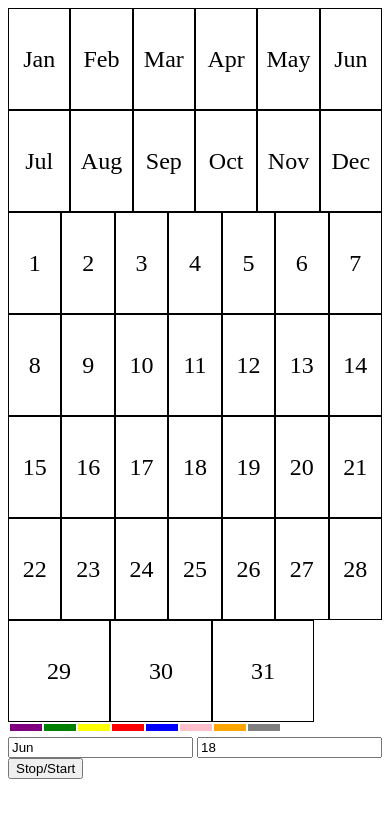
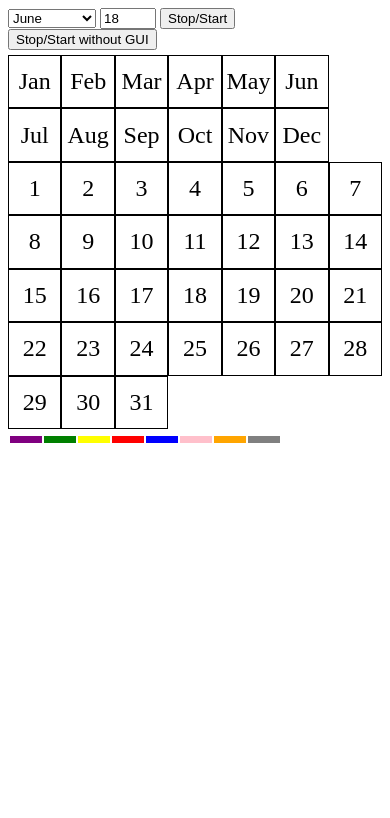
Before and after one commit to robertjajajja/a-puzzle-a-day, a plain HTML site: page a-puzzle-a-day.html in a window 390 px wide. Drawn offline with Linux system fonts and the light colour scheme.

Commit message:
1) Added option to run without refreshing GUI; 2) Mobile-friendly UI; 3) Renamed variables and fixed some comments; 4) Added fps gauge; 5) Made month a select and date a number field; 6) GUI is now responsive;

```diff
--- a/a-puzzle-a-day.css
+++ b/a-puzzle-a-day.css
@@ -1,22 +1,39 @@
-.container {
-  display: flex;
-  flex-direction: column;
+body {
+  height: 100vh;
+  max-width: 100%;
+}
+.block-container {
+  display: grid;
+  grid-template: 1fr 1fr 1fr 1fr 1fr 1fr 1fr / 1fr 1fr 1fr 1fr 1fr 1fr 1fr;
+  margin: 5px 0;
+  max-width: calc(100vh - 100px);
 }
 
-.row {
-  display: flex;
+.block-container::before {
+    content: '';
+    width: 0;
+    padding-bottom: 100%;
+    grid-row: 1 / 1;
+    grid-column: 1 / 1;
+}
+
+.block-container > *:first-child{
+    grid-row: 1 / 1;
+    grid-column: 1 / 1;
 }
 
 .block {
-  width: 100px;
-  height: 100px;
-  border-width: 1px;
-  border-color: black;
-  border-style: solid;
   display: flex;
   justify-content: center;
   align-items: center;
   font-size: x-large;
+  border-width: 1px;
+  border-color: transparent;
+  border-style: solid;
+}
+
+.border-black {
+  border-color: black;
 }
 
 .purple {
--- a/a-puzzle-a-day.html
+++ b/a-puzzle-a-day.html
@@ -1,66 +1,77 @@
 <!DOCTYPE html>
 <head>
+  <meta name="viewport" content="width=device-width, initial-scale=1">
   <link rel="stylesheet" href="a-puzzle-a-day.css">
 </head>
 <body>
-  <div class="container">
-    <div class="row">
-      <div class="block" id="block00">Jan</div>
-      <div class="block" id="block01">Feb</div>
-      <div class="block" id="block02">Mar</div>
-      <div class="block" id="block03">Apr</div>
-      <div class="block" id="block04">May</div>
-      <div class="block" id="block05">Jun</div>
-    </div>
-    <div class="row">
-      <div class="block" id="block10">Jul</div>
-      <div class="block" id="block11">Aug</div>
-      <div class="block" id="block12">Sep</div>
-      <div class="block" id="block13">Oct</div>
-      <div class="block" id="block14">Nov</div>
-      <div class="block" id="block15">Dec</div>
-    </div>
-    <div class="row">
-      <div class="block" id="block20">1</div>
-      <div class="block" id="block21">2</div>
-      <div class="block" id="block22">3</div>
-      <div class="block" id="block23">4</div>
-      <div class="block" id="block24">5</div>
-      <div class="block" id="block25">6</div>
-      <div class="block" id="block26">7</div>
-    </div>
-    <div class="row">
-      <div class="block" id="block30">8</div>
-      <div class="block" id="block31">9</div>
-      <div class="block" id="block32">10</div>
-      <div class="block" id="block33">11</div>
-      <div class="block" id="block34">12</div>
-      <div class="block" id="block35">13</div>
-      <div class="block" id="block36">14</div>
-    </div>
-    <div class="row">
-      <div class="block" id="block40">15</div>
-      <div class="block" id="block41">16</div>
-      <div class="block" id="block42">17</div>
-      <div class="block" id="block43">18</div>
-      <div class="block" id="block44">19</div>
-      <div class="block" id="block45">20</div>
-      <div class="block" id="block46">21</div>
-    </div>
-    <div class="row">
-      <div class="block" id="block50">22</div>
-      <div class="block" id="block51">23</div>
-      <div class="block" id="block52">24</div>
-      <div class="block" id="block53">25</div>
-      <div class="block" id="block54">26</div>
-      <div class="block" id="block55">27</div>
-      <div class="block" id="block56">28</div>
-    </div>
-    <div class="row">
-      <div class="block" id="block60">29</div>
-      <div class="block" id="block61">30</div>
-      <div class="block" id="block62">31</div>
-    </div>
+  <div class="outer-container">
+    <select name="month" id="month">
+      <option value="Jan">Janury</option>
+      <option value="Feb">Februry</option>
+      <option value="Mar">March</option>
+      <option value="Apr">April</option>
+      <option value="May">May</option>
+      <option value="Jun" selected>June</option>
+      <option value="Jul">July</option>
+      <option value="Aug">August</option>
+      <option value="Sep">September</option>
+      <option value="Oct">October</option>
+      <option value="Nov">November</option>
+      <option value="Dec">December</option>
+    </select>
+    <input name="date" id="date" value="18" type="number" min="1" max="31" />
+    <button onclick="stop = !stop; main()">Stop/Start</button>
+    <button onclick="stop = !stop; noGUI()">Stop/Start without GUI</button>
+    <div class="block-container">
+      <div class="block border-black" id="block00">Jan</div>
+      <div class="block border-black" id="block01">Feb</div>
+      <div class="block border-black" id="block02">Mar</div>
+      <div class="block border-black" id="block03">Apr</div>
+      <div class="block border-black" id="block04">May</div>
+      <div class="block border-black" id="block05">Jun</div>
+      <div class="block"></div>
+      <div class="block border-black" id="block10">Jul</div>
+      <div class="block border-black" id="block11">Aug</div>
+      <div class="block border-black" id="block12">Sep</div>
+      <div class="block border-black" id="block13">Oct</div>
+      <div class="block border-black" id="block14">Nov</div>
+      <div class="block border-black" id="block15">Dec</div>
+      <div class="block"></div>
+      <div class="block border-black" id="block20">1</div>
+      <div class="block border-black" id="block21">2</div>
+      <div class="block border-black" id="block22">3</div>
+      <div class="block border-black" id="block23">4</div>
+      <div class="block border-black" id="block24">5</div>
+      <div class="block border-black" id="block25">6</div>
+      <div class="block border-black" id="block26">7</div>
+      <div class="block border-black" id="block30">8</div>
+      <div class="block border-black" id="block31">9</div>
+      <div class="block border-black" id="block32">10</div>
+      <div class="block border-black" id="block33">11</div>
+      <div class="block border-black" id="block34">12</div>
+      <div class="block border-black" id="block35">13</div>
+      <div class="block border-black" id="block36">14</div>
+      <div class="block border-black" id="block40">15</div>
+      <div class="block border-black" id="block41">16</div>
+      <div class="block border-black" id="block42">17</div>
+      <div class="block border-black" id="block43">18</div>
+      <div class="block border-black" id="block44">19</div>
+      <div class="block border-black" id="block45">20</div>
+      <div class="block border-black" id="block46">21</div>
+      <div class="block border-black" id="block50">22</div>
+      <div class="block border-black" id="block51">23</div>
+      <div class="block border-black" id="block52">24</div>
+      <div class="block border-black" id="block53">25</div>
+      <div class="block border-black" id="block54">26</div>
+      <div class="block border-black" id="block55">27</div>
+      <div class="block border-black" id="block56">28</div>
+      <div class="block border-black" id="block60">29</div>
+      <div class="block border-black" id="block61">30</div>
+      <div class="block border-black" id="block62">31</div>
+      <div class="block"></div>
+      <div class="block"></div>
+      <div class="block"></div>
+      <div class="block"></div>
     </div>
     <table class="stats">
       <thead><tr>
@@ -85,9 +96,7 @@
       </tr></tbody>
     </table>
     <div class="result"></div>
-  <input id="month" value="Jun" />
-  <input id="day" value="18" />
-  <button onclick="stop = !stop; main()">Stop/Start</button>
+  </div>
   <script src="lodash.min.js"></script>
   <script src="a-puzzle-a-day.js"></script>
 </body>
--- a/a-puzzle-a-day.js
+++ b/a-puzzle-a-day.js
@@ -1,4 +1,3 @@
-const targets = [];
 const boardNames = [
   ['Jan', 'Feb', 'Mar', 'Apr', 'May', 'Jun'],
   ['Jul', 'Aug', 'Sep', 'Oct', 'Nov', 'Dec'],
@@ -8,9 +7,7 @@ const boardNames = [
   [ '22',  '23',  '24',  '25',  '26',  '27',  '28'],
   [ '29',  '30',  '31'],
 ];
-const boardNameMap = {};
-boardNames.forEach((r, i) => r.forEach((v, j) => boardNameMap[v] = [i, j]));
-let targetPositions;
+const boardNamePositionMap = {};
 
 const pieces = [
   [[[0, 0], [1, 0], [2, 0], [2, 1], [3, 1]]],          // purple
@@ -22,43 +19,76 @@ const pieces = [
   [[[0, 3], [1, 0], [1, 1], [1, 2], [1, 3]]],          // orange
   [[[0, 0], [0, 2], [1, 0], [1, 1], [1, 2]]],          // gray
 ];
-generatePieces();
 
 const pieceColors = [
   'purple', 'green', 'yellow', 'red', 'blue', 'pink', 'orange', 'gray'
 ];
 
-let combinations;
+boardNames.forEach((r, i) => r.forEach((v, j) => boardNamePositionMap[v] = [i, j]));
+generateDirections();
+
+let targetPositions;
+let piecePositions;
 let count = 0;
 let startTime;
-
 let stop = true;
-let immiExit = true;
 
 function init() {
+  clearBoard();
+  const targets = [];
   targets[0] = document.querySelector('#month').value;
-  targets[1] = document.querySelector('#day').value;
-  targetPositions = targets.map(t => boardNameMap[t]);
-  combinations = [];
-  generateCombinations();
+  targets[1] = document.querySelector('#date').value;
+  targetPositions = targets.map(t => boardNamePositionMap[t]);
+  piecePositions = [];
+  generateAllPiecePositions();
   removeTargetsFromCombinations();
-  count = 0;
   startTime = undefined;
 }
 
+function noGUI() {
+  if (stop) {
+    return;
+  }
+
+  init();
+  count = -1;
+  requestAnimationFrame(step);
+  function step() {
+    if (count === -1) {
+      document.querySelector('.result').innerHTML = 'running...';
+      count++;
+      requestAnimationFrame(step);
+    } else {
+      const stacks = [getNextPossibleSelections([], 0), [], [], [], [], [], [], []];
+      let currentIndexes = [];
+      while (currentIndexes.length !== pieceColors.length && !stop) {
+        if (!startTime) {
+          startTime = (new Date()).getTime();
+        }
+        const lastIndex = _.findLastIndex(stacks, stack => stack.length !== 0);
+        currentIndexes[lastIndex] = stacks[lastIndex].shift();
+        currentIndexes = currentIndexes.slice(0, lastIndex + 1);
+        count++;
+
+        if (lastIndex !== pieceColors.length - 1) {
+          stacks[lastIndex + 1] = getNextPossibleSelections(currentIndexes, lastIndex + 1);
+        }
+      }
+      const elapsedTime = (new Date()).getTime() - startTime;
+      colorBoard(currentIndexes, elapsedTime);
+      stop = true;
+    }
+  }
+}
+
 function main() {
-  if (!stop) {
+  if (stop) {
+    return;
+  }
+
   init();
-    const stacks = [
-      getNextPossibleSelections([], 0),
-      [],
-      [],
-      [],
-      [],
-      [],
-      [],
-      [],
-    ];
+  count = 0;
+  const stacks = [getNextPossibleSelections([], 0), [], [], [], [], [], [], []];
   let currentIndexes = [];
   requestAnimationFrame(step);
   function step(timestamp) {
@@ -68,32 +98,31 @@ function main() {
     const lastIndex = _.findLastIndex(stacks, stack => stack.length !== 0);
     currentIndexes[lastIndex] = stacks[lastIndex].shift();
     currentIndexes = currentIndexes.slice(0, lastIndex + 1);
-      colorBoard(currentIndexes);
+    count++;
+    colorBoard(currentIndexes, timestamp - startTime);
 
-      if (lastIndex !== 7) {
+    if (lastIndex !== pieceColors.length - 1) {
       stacks[lastIndex + 1] = getNextPossibleSelections(currentIndexes, lastIndex + 1);
     }
 
-      if (currentIndexes.length !== 8 && !stop) {
+    if (currentIndexes.length !== pieceColors.length && !stop) {
       requestAnimationFrame(step);
     } else {
       stop = true;
-        document.querySelector('.result').innerHTML += ' tries + ' + Math.round(timestamp - startTime) + 'ms spent';
-      }
     }
   }
 }
 
 function getNextPossibleSelections(currentIndexes, pieceIndex) {
-  const baseSelections = _.flatten(currentIndexes.map((c, i) => combinations[i][c]));
-  return combinations[pieceIndex].reduce((acc, value, index) => {
+  const baseSelections = _.flatten(currentIndexes.map((c, i) => piecePositions[i][c]));
+  return piecePositions[pieceIndex].reduce((acc, value, index) => {
     const combinedSelections = _.uniqWith([...baseSelections, ...value], _.isEqual);
     if (combinedSelections.length !== baseSelections.length + value.length) {
       return acc;
     }
 
-    if (pieceIndex !== 7) {
-      if (!advancedCut(combinedSelections, pieceIndex + 1)) {
+    if (pieceIndex !== pieceColors.length - 1) {
+      if (!forwardCut(combinedSelections, pieceIndex + 1)) {
         return acc;
       }
     }
@@ -103,7 +132,7 @@ function getNextPossibleSelections(currentIndexes, pieceIndex) {
   }, []);
 }
 
-function advancedCut(selections, nextIndex) {
+function forwardCut(selections, nextIndex) {
   // find empty sections
   const checkedBoard = boardNames.map(r => _.fill(Array(r.length), 0));
   selections.forEach(p => checkedBoard[p[0]][p[1]] = 1);
@@ -111,6 +140,7 @@ function advancedCut(selections, nextIndex) {
   let x = y = 0;
   const sections = [];
 
+  // grow the section from 4 directions
   while (checkedBoard.some(r => r.some(i => i === 0))) {
     if (checkedBoard[x][y] === 0) {
       checkedBoard[x][y] = 1;
@@ -167,10 +197,10 @@ function advancedCut(selections, nextIndex) {
     return false;
   }
 
-  // the section has to have at least one of the 0 ~ currentIndex - 1 piece fits
+  // the section has to have at least one of the remaining piece fits
   // (sec includes all positions of that piece)
   if (sections.some(
-    sec => !_.flatten(combinations.slice(nextIndex)).some(
+    sec => !_.flatten(piecePositions.slice(nextIndex)).some(
       c => _.uniqWith([...sec, ...c], _.isEqual).length === sec.length
     )
   )) {
@@ -180,19 +210,23 @@ function advancedCut(selections, nextIndex) {
   return true;
 }
 
-function colorBoard(indexes) {
+function clearBoard() {
   document.querySelectorAll('.block').forEach(node => node.classList.remove(...pieceColors));
   document.querySelectorAll('.combination').forEach(node => {
     node.classList.remove('invalid');
     node.innerHTML = '';
   });
+}
+
+function colorBoard(indexes, elapsedTime) {
+  clearBoard();
   document.querySelector('#color' + (indexes.length - 1)).classList.add('invalid');
-  count++;
-  document.querySelector('.result').innerHTML = count;
+  document.querySelector('.result').innerHTML =
+    count + ' tries + ' + Math.round(elapsedTime) + 'ms spent + ' + Math.round(count / elapsedTime * 1000) + 'fps (also tries per sec wihtout GUI)';
   for (let i = 0; i < indexes.length; i++) {
     document.querySelector('#color' + i).innerHTML = indexes[i];
 
-    const positions = combinations[i][indexes[i]];
+    const positions = piecePositions[i][indexes[i]];
     for (const position of positions) {
       const node = document.querySelector('#block' + position[0].toString() + position[1].toString());
       node.classList.add(pieceColors[i]);
@@ -202,7 +236,7 @@ function colorBoard(indexes) {
 
 function removeTargetsFromCombinations() {
   targetPositions.forEach(
-    target => combinations.forEach(
+    target => piecePositions.forEach(
       c => _.remove(c,
         i => i.some(
           co => _.isEqual(co, target)
@@ -212,17 +246,17 @@ function removeTargetsFromCombinations() {
   );
 }
 
-function generateCombinations() {
+function generateAllPiecePositions() {
   pieces.forEach(piece => {
-    const combination = [];
-    combinations.push(combination);
+    const piecePosition = [];
+    piecePositions.push(piecePosition);
     piece.forEach(startingPosition => {
       let rowStart = startingPosition;
       do {
-        combination.push(rowStart);
+        piecePosition.push(rowStart);
         let current = moveRight(rowStart);
         while (current) {
-          combination.push(current);
+          piecePosition.push(current);
           current = moveRight(current);
         }
         rowStart = moveDown(rowStart);
@@ -252,7 +286,7 @@ function validatePosition(coordinates) {
   return coordinates;
 }
 
-function generatePieces() {
+function generateDirections() {
   pieces.forEach(piece => {
     const originalPiece = _.head(piece);
 
```
Lines whose indentation alone changed are shown as unchanged.
